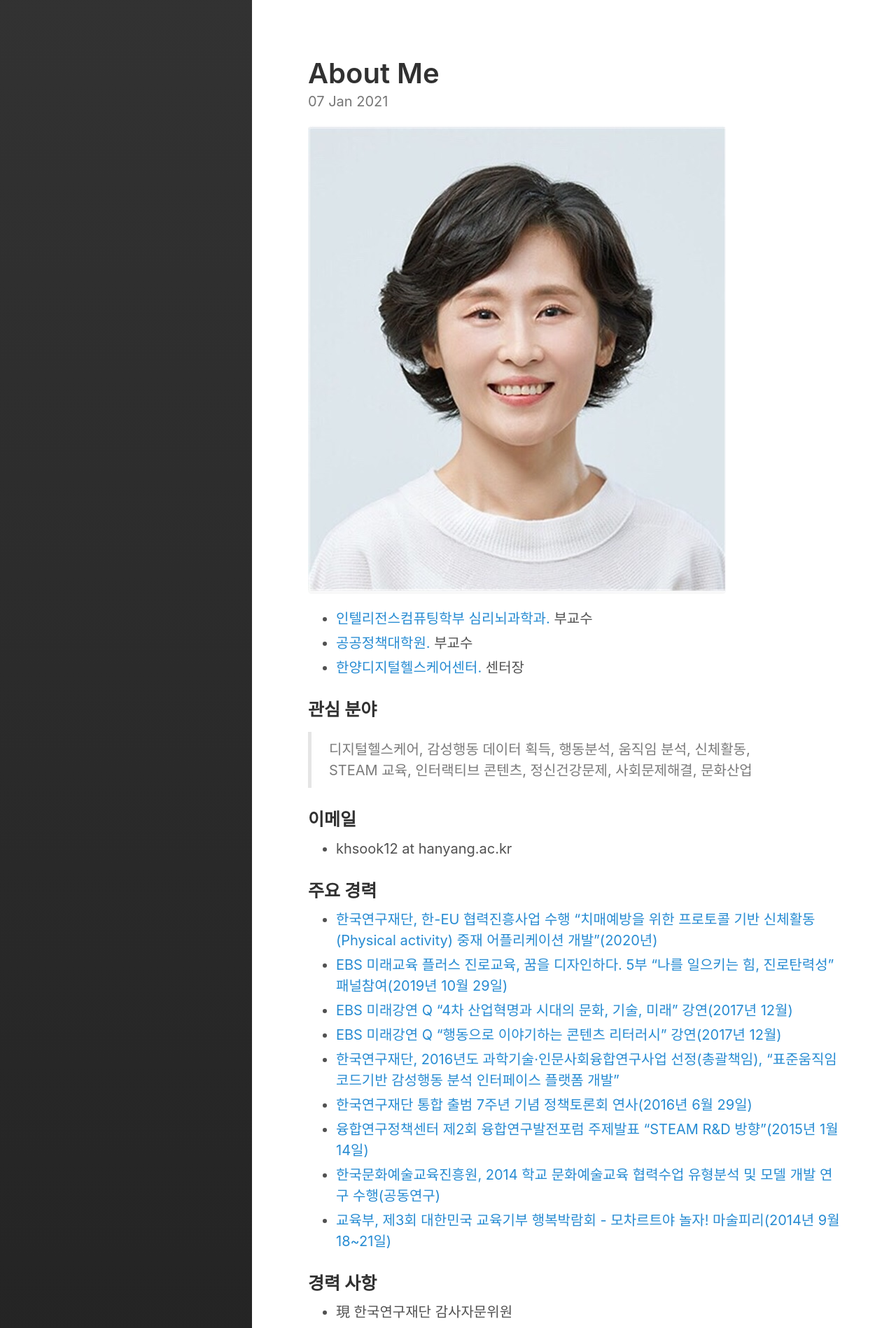
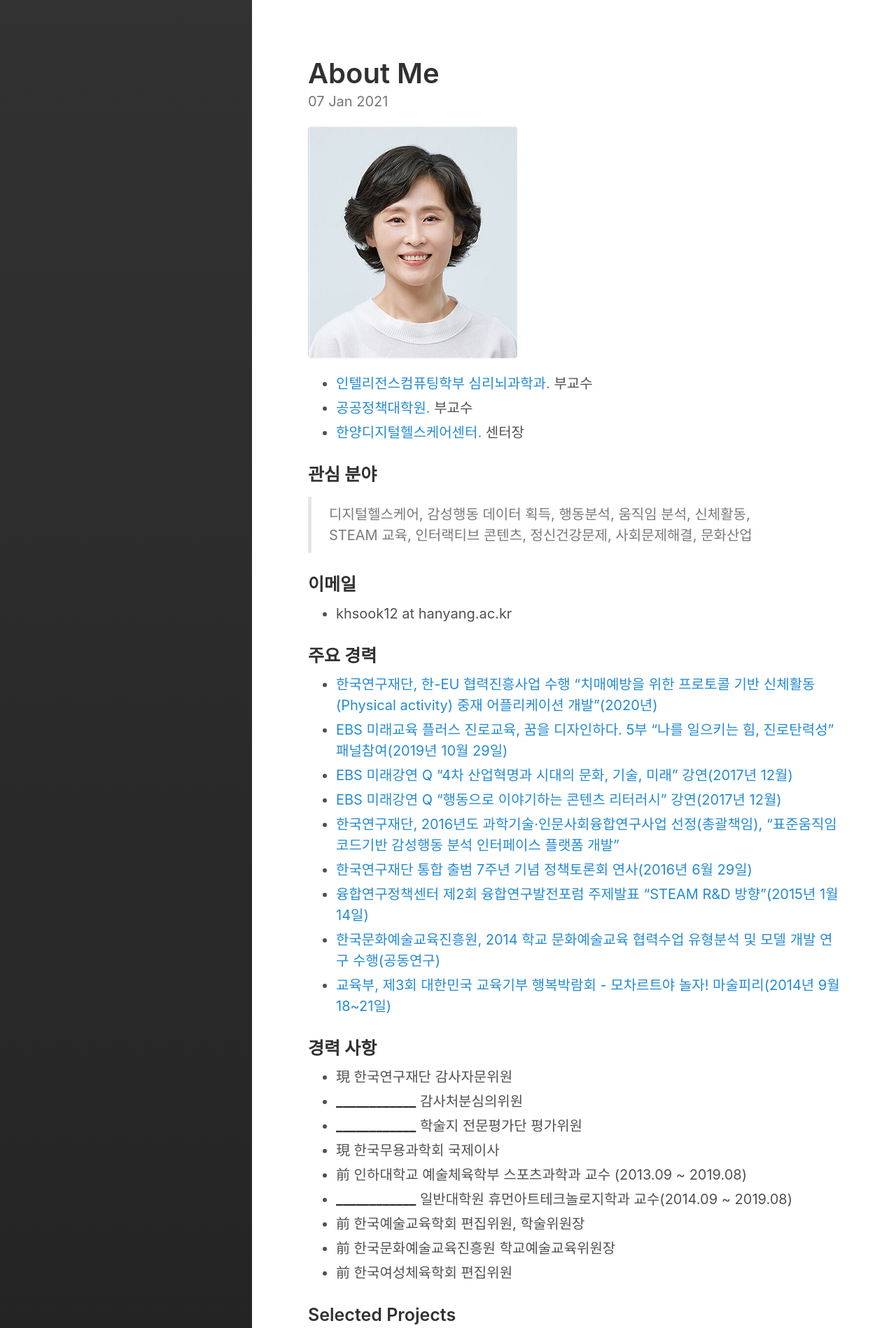
Before and after one commit to Rugger12/hyungsook, a Jekyll site: the page built from _posts/2021-01-07-about-me.md, in a window 1280 px wide. Shown: the top 1898 px of the page at 70% size. Built offline with Jekyll 4.4.1, drawn with Linux system fonts in a browser that asks for light colours; some of the changed text lies outside the part shown.

Commit message:
Update 2021-01-07-about-me.md

```diff
--- a/_posts/2021-01-07-about-me.md
+++ b/_posts/2021-01-07-about-me.md
@@ -4,7 +4,7 @@ title: About Me
 excerpt_separator:  <!--more-->
 ---
 
-![image](https://github.com/Rugger12/hyungsook/blob/master/img/me.jpg?raw=true "It's me")
+![image](https://github.com/Rugger12/hyungsook/blob/master/img/me2.jpg?raw=true "It's me")
 
 
 * <a href="https://www.hanyang.ac.kr/web/www/cognition?p_p_id=introDept_WAR_introDeptportlet&p_p_lifecycle=0&p_p_col_id=column-1&p_p_col_count=1&_introDept_WAR_introDeptportlet_action=view&_introDept_WAR_introDeptportlet_sTab=3&" target="_blank">인텔리전스컴퓨팅학부 심리뇌과학과.</a> 부교수
```
